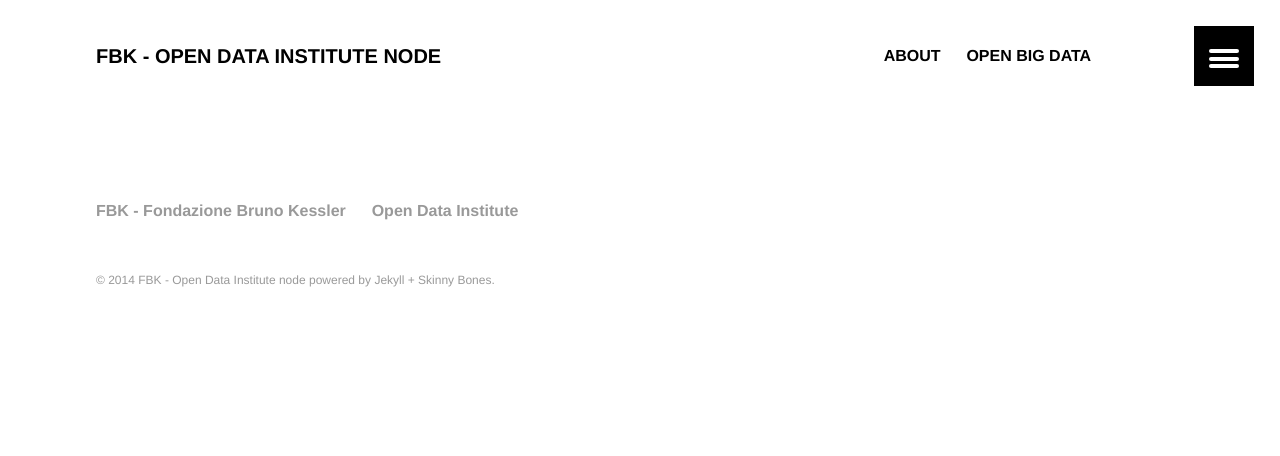
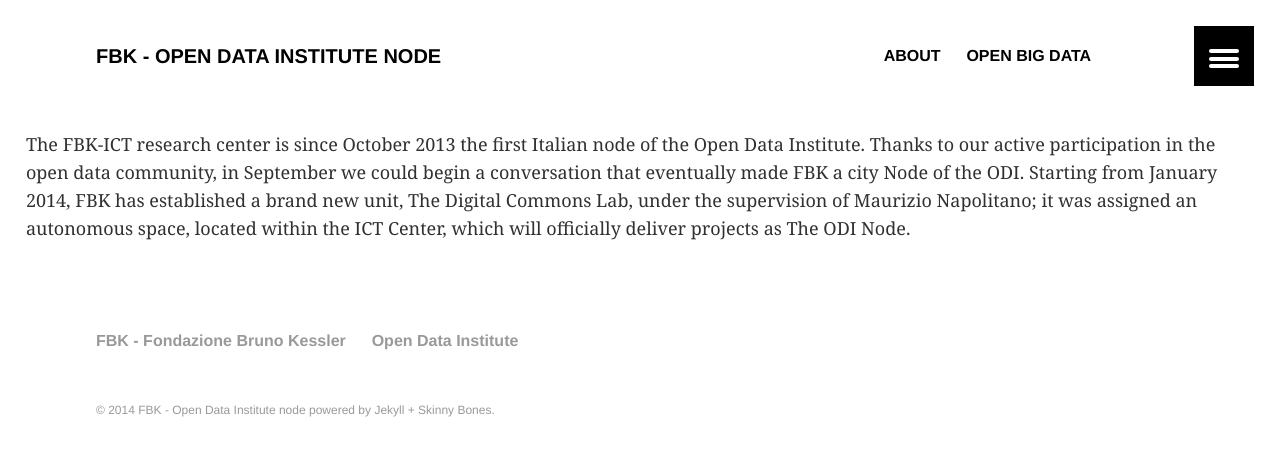
Before and after one commit to theodifbk/theodifbk.github.io, a Jekyll site: the page built from posts.md, in a window 1280 px wide. Shown: the top 456 px of the page. Built offline with Jekyll 4.4.1, drawn with Linux system fonts in a browser that asks for light colours.

Commit message:
Update posts.md

```diff
--- a/posts.md
+++ b/posts.md
@@ -3,6 +3,7 @@
 permalink: /
 title: "FBK - Open Data Institute node"
 ---
+The FBK-ICT research center is since October 2013 the first Italian node of the Open Data Institute. Thanks to our active participation in the open data community, in September we could begin a conversation that eventually made FBK a city Node of the ODI. Starting from January 2014, FBK has established a brand new unit, The Digital Commons Lab, under the supervision of Maurizio Napolitano; it was assigned an autonomous space, located within the ICT Center, which will officially deliver projects as The ODI Node.
 
 <div class="tiles">
 {% for post in site.posts %}
```
